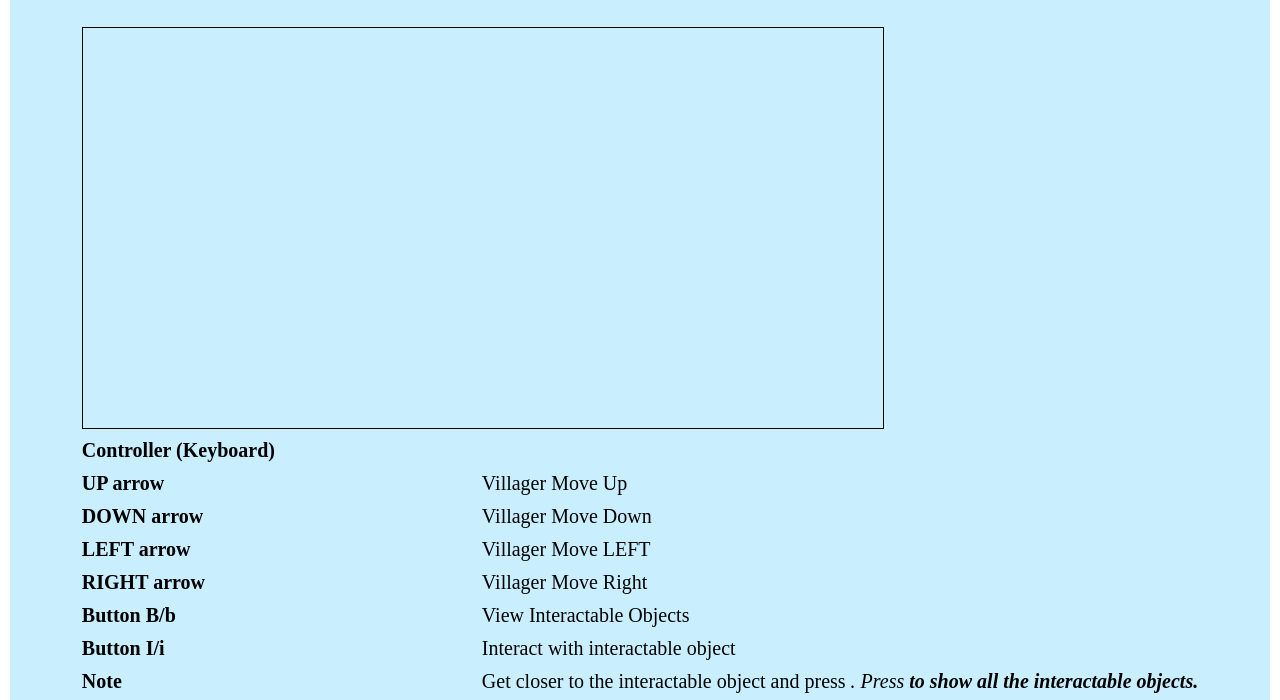
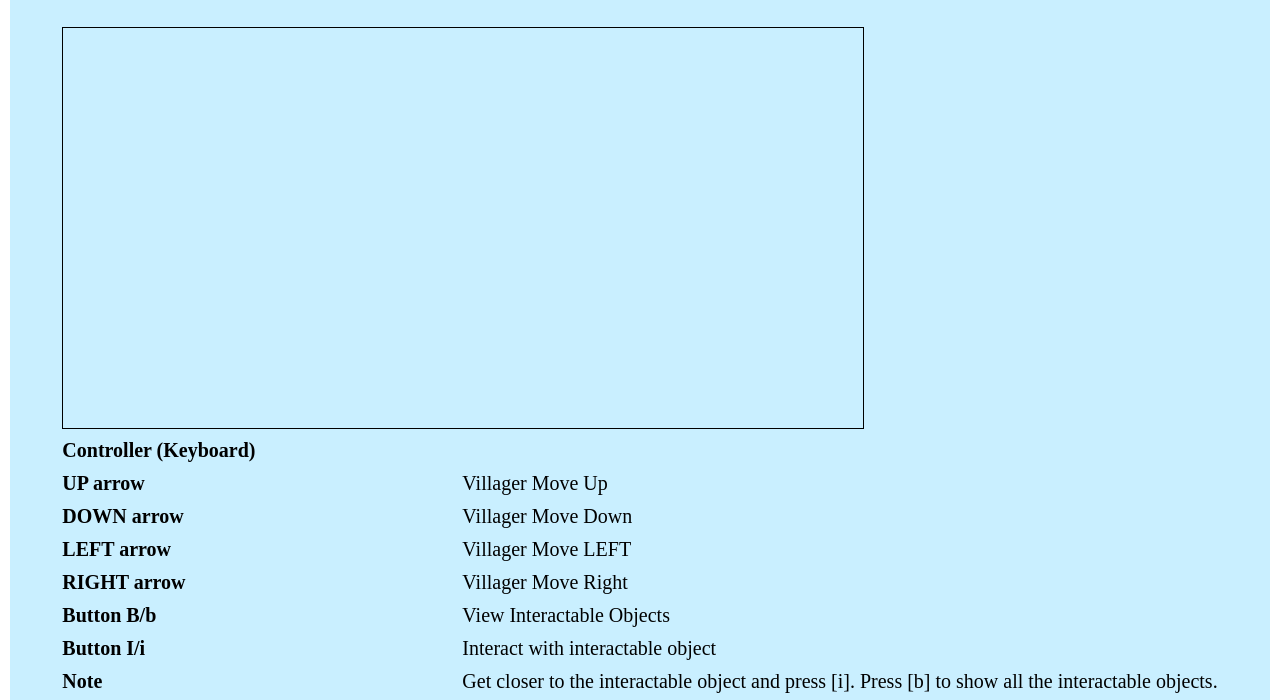
Before and after one commit to behe95/villagesims2d, a plain HTML site: page index.html in a window 1280 px wide. Shown: the part 85-785 px from the top of the page. Drawn offline with Linux system fonts and the light colour scheme.

Commit message:
key instruction

```diff
--- a/index.html
+++ b/index.html
@@ -63,7 +63,7 @@
 
 			<div class="row">
 				<div class="col"><p>Note</p></div>
-				<div class="col"><p>Get closer to the interactable object and press <i>. Press <b> to show all the interactable objects.</p></div>
+				<div class="col"><p>Get closer to the interactable object and press [i]. Press [b] to show all the interactable objects.</p></div>
 			</div>
 
 
```
